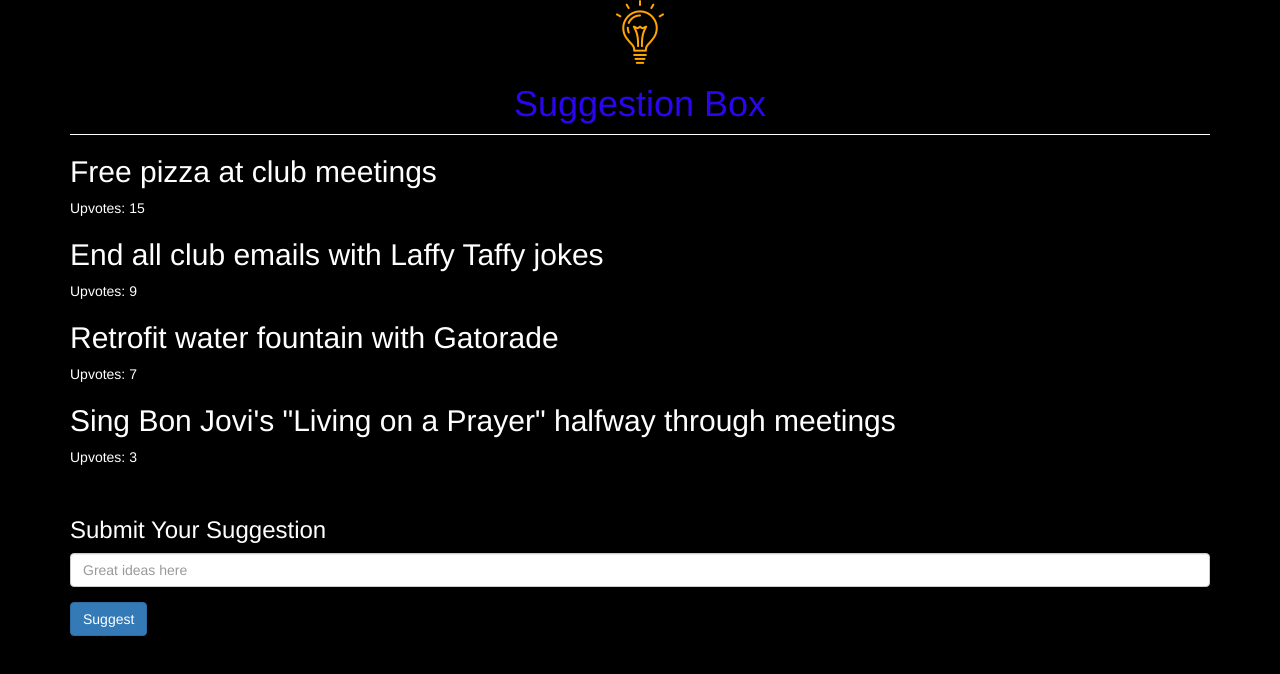
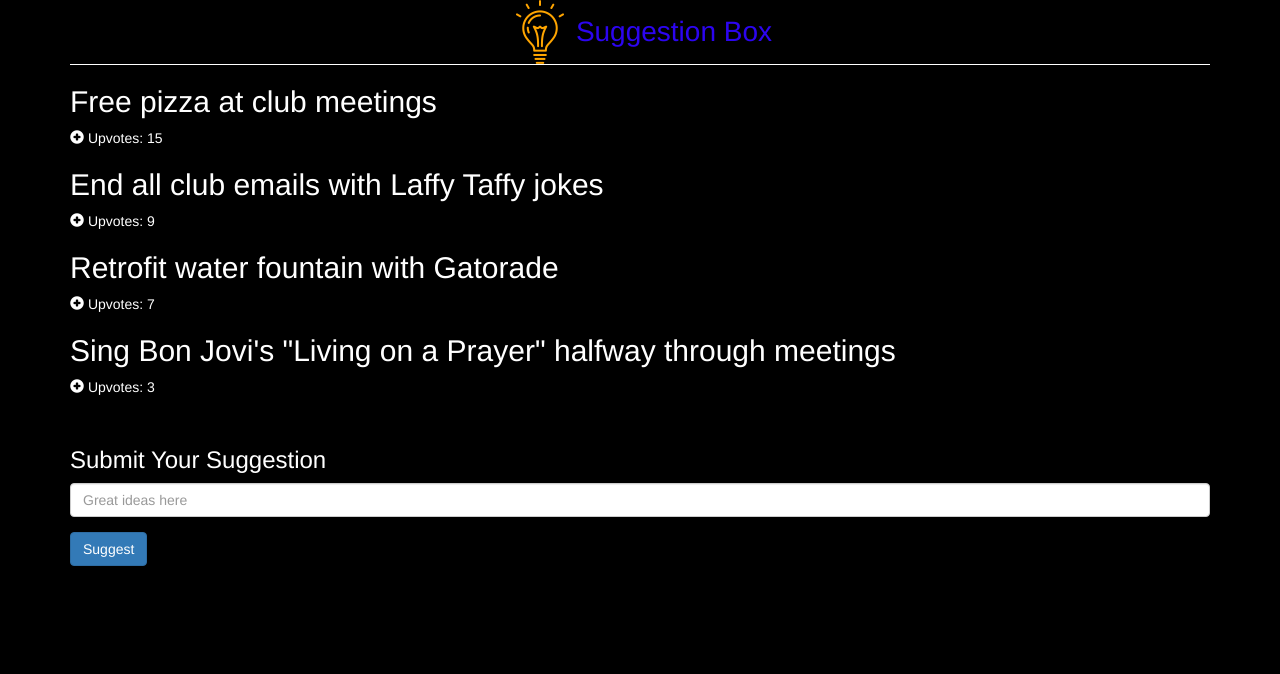
Before and after one commit to bnikkhah/SuggestionBox, a plain HTML site: page index.html in a window 1280 px wide. Drawn offline with nearby package versions, Linux system fonts and the light colour scheme.

Commit message:
upvoting

```diff
--- a/css/main.css
+++ b/css/main.css
@@ -9,10 +9,12 @@ body{
 .main-title{
 	color:#2c05f0;
 	border-bottom:1px solid #fff;
-	/*display:flex;
-	justify-text:center;
-	align-items:center;*/
 	text-align:center;
+}
+
+.main-title span{
+	font-size:2rem;
+	vertical-align:middle;
 }
 
 .main{
--- a/index.html
+++ b/index.html
@@ -17,8 +17,8 @@
 	<body ng-app="SuggestionBox">
 		<div class="container">
 			<div class="main-title">
-				<img src="img/bulb.png" width="64px" height="64px"/>
-				<h1>Suggestion Box</h1>
+				<img src="img/bulb.png" width="64px" height="64px" alt="bulb"/>
+				<span>Suggestion Box</span>
 			</div>
 			<div ng-view></div>
 		</div>
--- a/js/controllers/HomeController.js
+++ b/js/controllers/HomeController.js
@@ -17,4 +17,8 @@ app.controller("HomeController", ["$scope", "suggestions",
 		//after submit, clear input
 		$scope.title = "";
 	}
+
+	$scope.upVote = function(post){
+		post.upvotes += 1;
+	}
 }]);
--- a/views/home.html
+++ b/views/home.html
@@ -1,7 +1,10 @@
 <div class="main">
 	<div class="suggestions" ng-repeat="post in posts">
 		<h2>{{post.title}}</h2>
-		<p>Upvotes: {{post.upvotes}}</p>
+		<!--<p>Upvotes: {{post.upvotes}}</p>-->
+		<p>
+			<span class="glyphicon glyphicon-plus-sign" ng-click="upVote(post)"></span> Upvotes: {{post.upvotes}}
+		</p>
 	</div>
 
 	<div class="add-suggestion">
```
